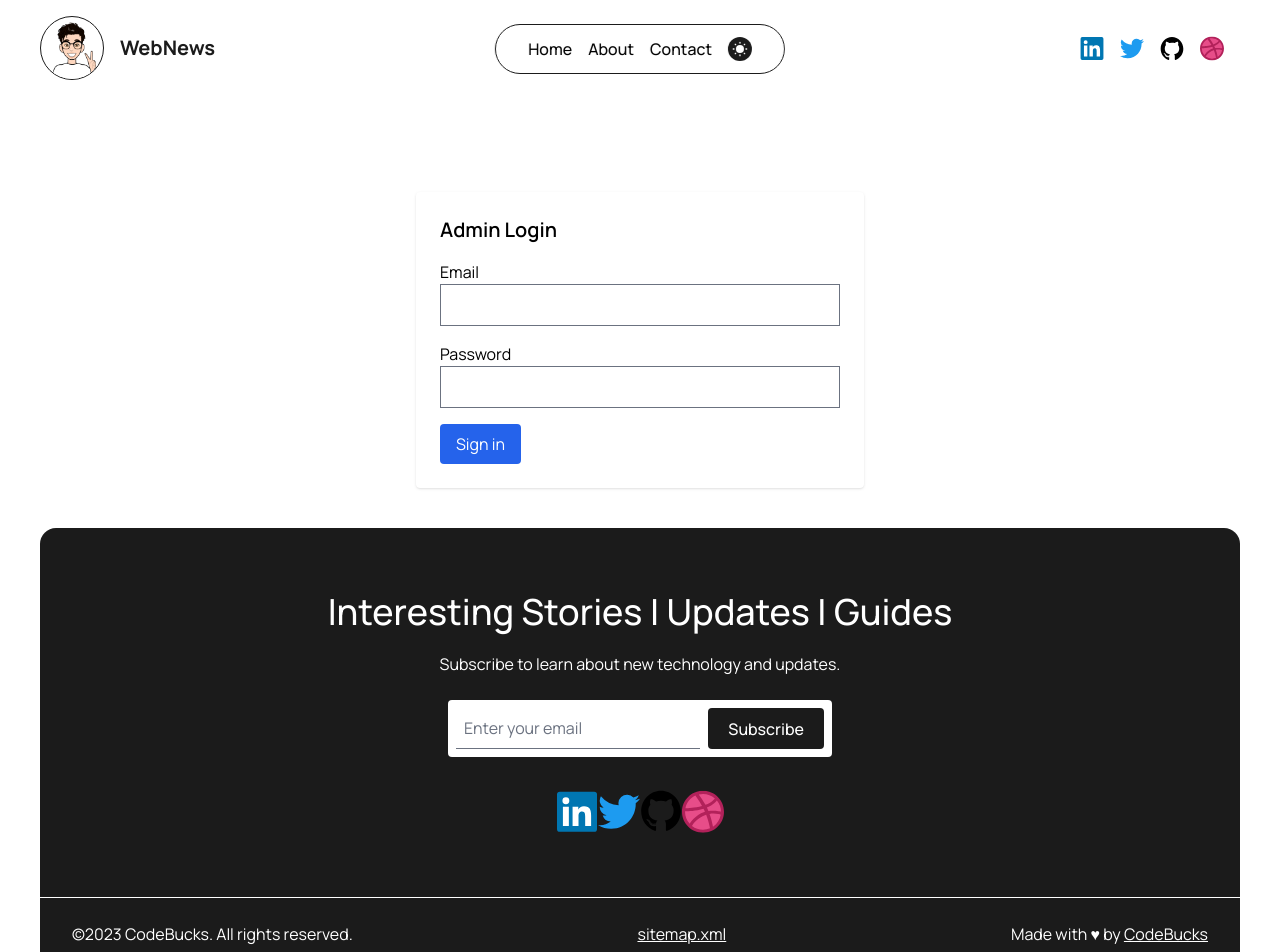
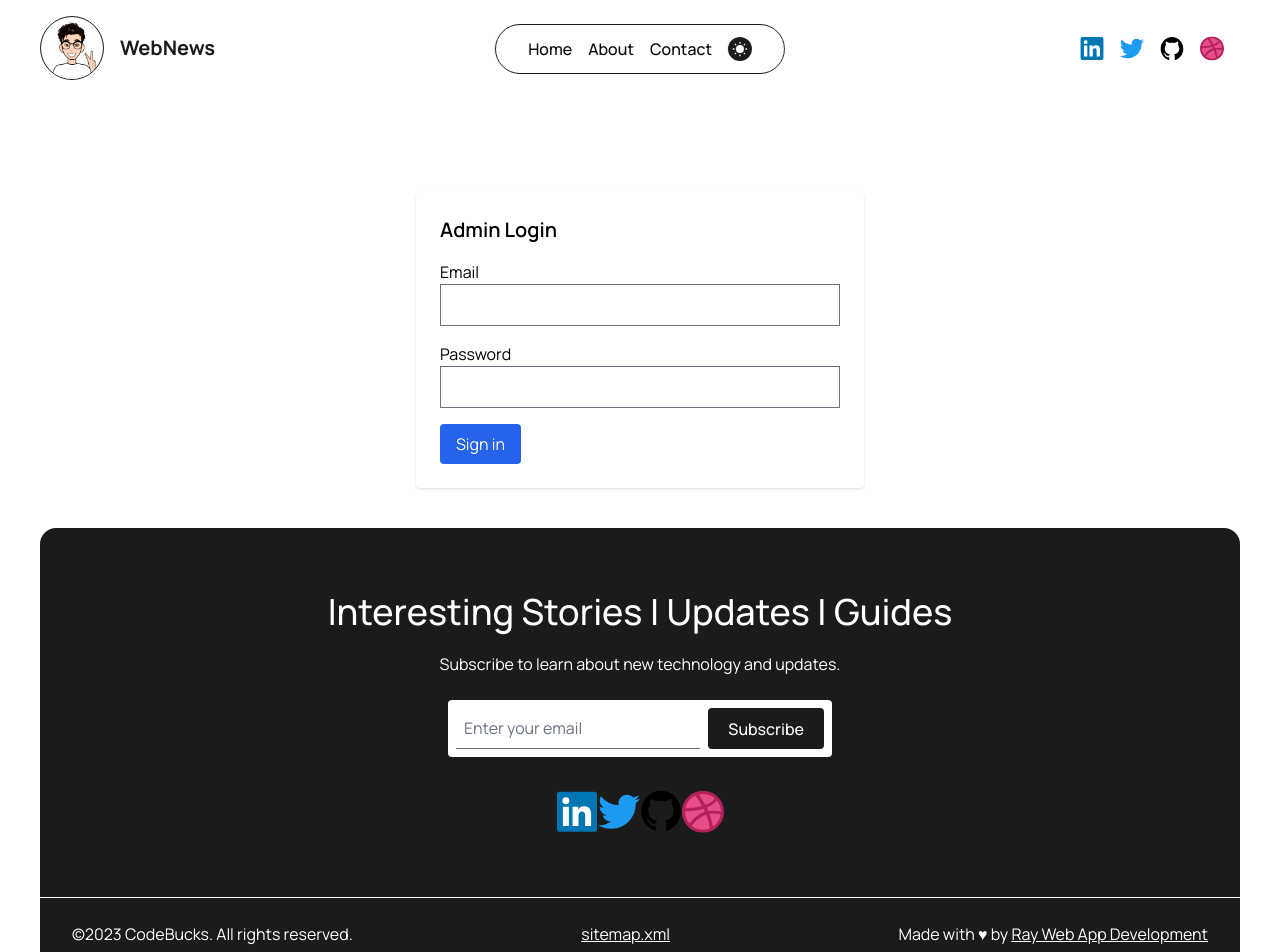
Before and after one commit to GoingOnLoardShiva/webtech, a Next.js app in the folder Nextjs-tailwindcss-blog-template/: page /login in a window 1280 px wide. Shown: the top 952 px of the page. Built offline with nearby package versions, Linux system fonts and the light colour scheme.

Commit message:
update some layout

```diff
--- a/Nextjs-tailwindcss-blog-template/src/components/Admin/MDXAdvancedEditor.jsx
+++ b/Nextjs-tailwindcss-blog-template/src/components/Admin/MDXAdvancedEditor.jsx
@@ -158,7 +158,7 @@ export default function MDXAdvancedEditor({
 
   return (
     <div
-      className={`flex flex-col lg:flex-row gap-4 w-full h-full ${
+      className={`flex flex-col lg:flex-col gap-4 w-full h-full ${
         isFull ? "fixed inset-0 z-[999] bg-white p-4" : "p-2"
       }`}
     >
--- a/Nextjs-tailwindcss-blog-template/src/components/Admin/MDXPreview.jsx
+++ b/Nextjs-tailwindcss-blog-template/src/components/Admin/MDXPreview.jsx
@@ -40,7 +40,7 @@ export default function MDXPreview({ value }) {
   }
 
   return (
-    <div className="prose max-w-none p-4 border rounded bg-white">
+    <div className="prose max-w-none   rounded bg-white">
       <ReactMarkdown components={components}>{value || ''}</ReactMarkdown>
     </div>
   );
--- a/Nextjs-tailwindcss-blog-template/src/components/Admin/PostForm.jsx
+++ b/Nextjs-tailwindcss-blog-template/src/components/Admin/PostForm.jsx
@@ -121,7 +121,7 @@ export default function PostForm({ initial = null, isEdit = false }) {
 
   return (
     <div className="w-full max-w-8xl mx-auto px-4 sm:px-6 lg:px-8 py-6">
-      <div className="grid grid-cols-1 lg:grid-cols-12 gap-6">
+      <div className="grid grid-cols-1 lg:grid-cols-1 gap-6">
         {/* LEFT: Form + Editor */}
         <div className="lg:col-span-8 space-y-6">
           {/* Post Meta */}
--- a/Nextjs-tailwindcss-blog-template/src/components/Footer/index.js
+++ b/Nextjs-tailwindcss-blog-template/src/components/Footer/index.js
@@ -106,8 +106,8 @@ const Footer = () => {
         </Link>
         <span>
           Made with &hearts; by{" "}
-          <a href="https://devdreaming.com" className="underline" target="_blank">
-            CodeBucks
+          <a href="https://hirenray.vercel.app/" className="underline" target="_blank">
+            Ray Web App Development
           </a>
         </span>
       </div>
```
